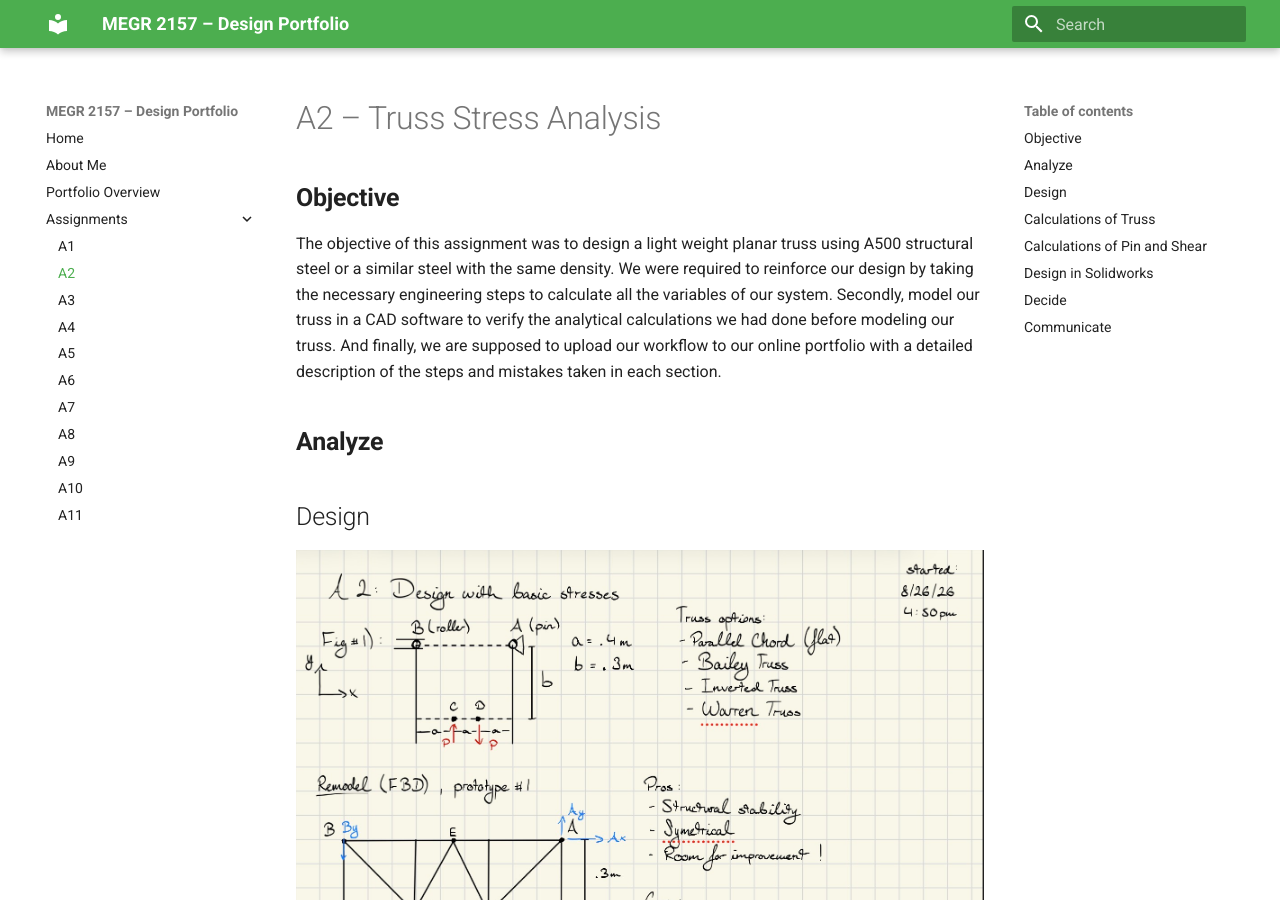
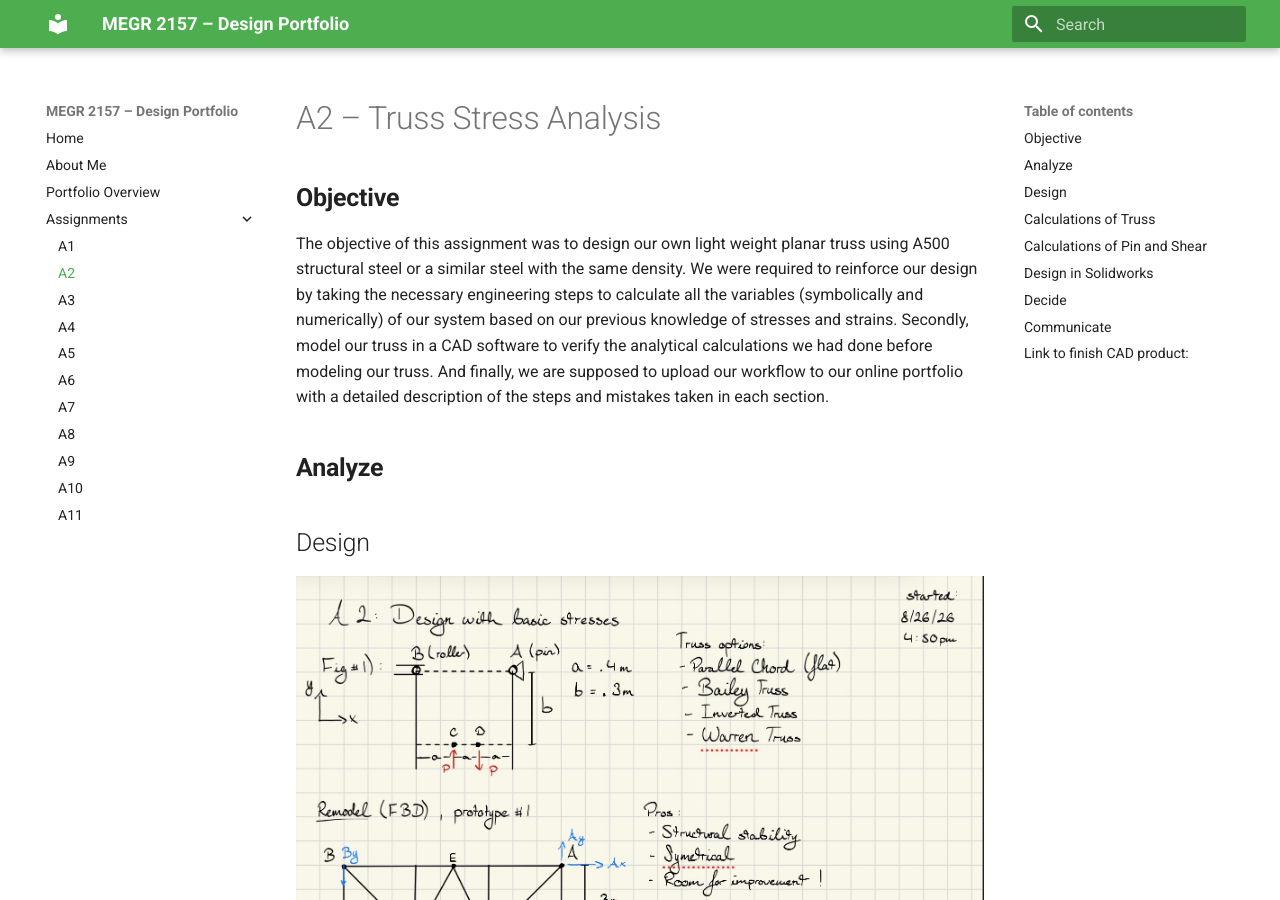
Before and after one commit to jhatch24/megr2156-portfolio, an MkDocs documentation site: the page built from docs/assignments/A02/index.md, in a window 1280 px wide and 900 px high. Built offline with MkDocs 1.6.1 and Material for MkDocs 9.7.7, drawn with Linux system fonts in a browser that asks for light colours; some of the changed text lies outside the part shown.

Commit message:
Update assignment objective and add CAD product link
Revised the objective section for clarity and detail. Added a link to the finished CAD product.

```diff
--- a/docs/assignments/A02/index.md
+++ b/docs/assignments/A02/index.md
@@ -1,7 +1,7 @@
 # A2 – Truss Stress Analysis
 
 ## **Objective**
-The objective of this assignment was to design a light weight planar truss using A500 structural steel or a similar steel with the same density. We were required to reinforce our design by taking the necessary engineering steps to calculate all the variables of our system. Secondly, model our truss in a CAD software to verify the analytical calculations we had done before modeling our truss. And finally, we are supposed to upload our workflow to our online portfolio with a detailed description of the steps and mistakes taken in each section.
+The objective of this assignment was to design our own light weight planar truss using A500 structural steel or a similar steel with the same density. We were required to reinforce our design by taking the necessary engineering steps to calculate all the variables (symbolically and numerically) of our system based on our previous knowledge of stresses and strains. Secondly, model our truss in a CAD software to verify the analytical calculations we had done before modeling our truss. And finally, we are supposed to upload our workflow to our online portfolio with a detailed description of the steps and mistakes taken in each section.
 
 ## **Analyze**
 ## Design
@@ -37,3 +37,6 @@ Finally, I was able to go through my calculations and solve for external and int
 
 ## **Communicate**
 My engineering lesson learned with this assignment was being able to reevaluate at any step and start back over and test ideas because this is the only way one comes to the most optimal solution. I also learned about different truss designs and their purposes, as well as what materials are commonly used to efficiently optimize yield strength whilst comparing the external stress of a load or loads. For example like in this assignment where two external forces are counter acting on different parts of the truss.
+
+## Link to finish CAD product:
+[Download SOLIDWORKS Assembly File](assets/)
```
